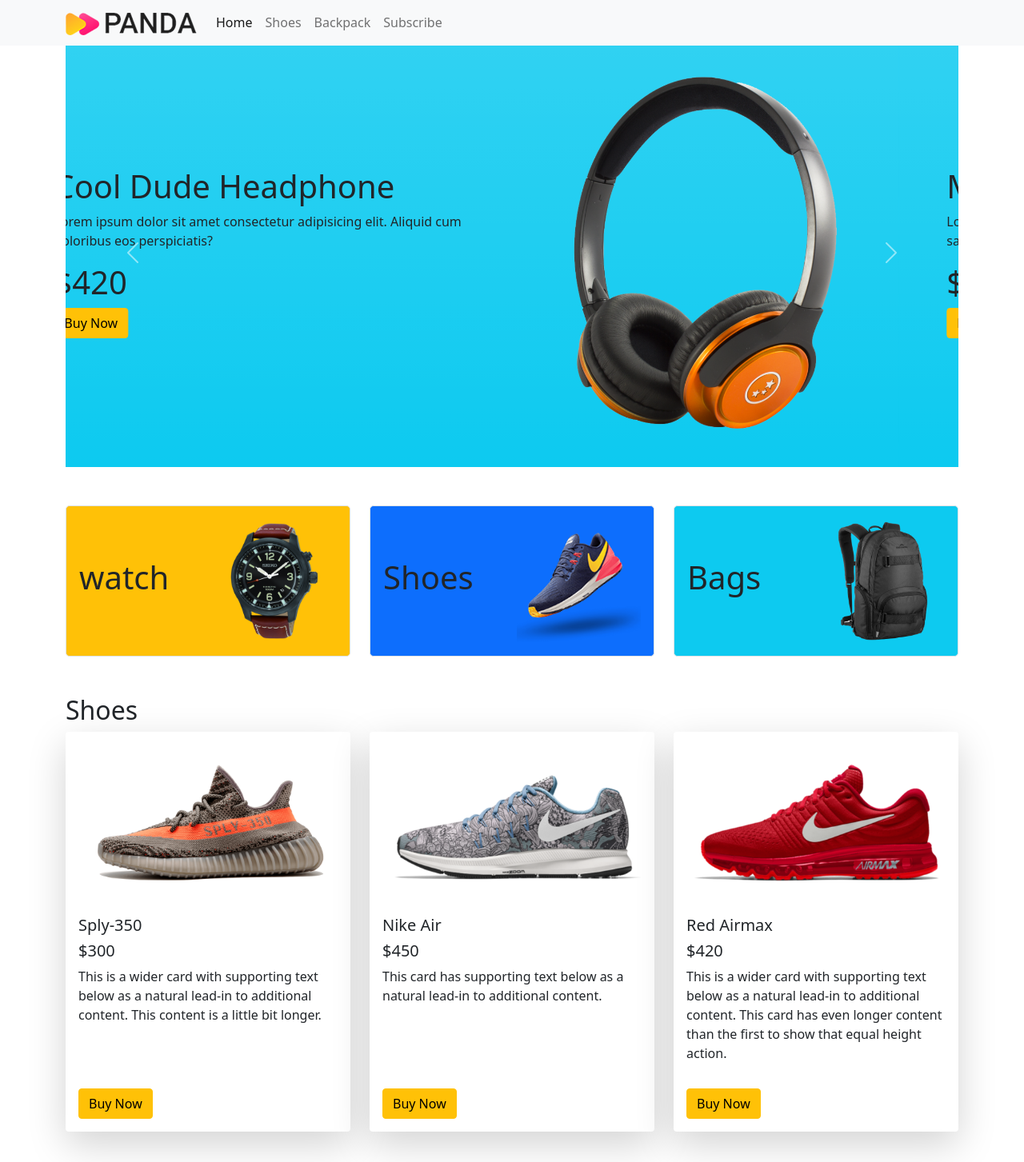
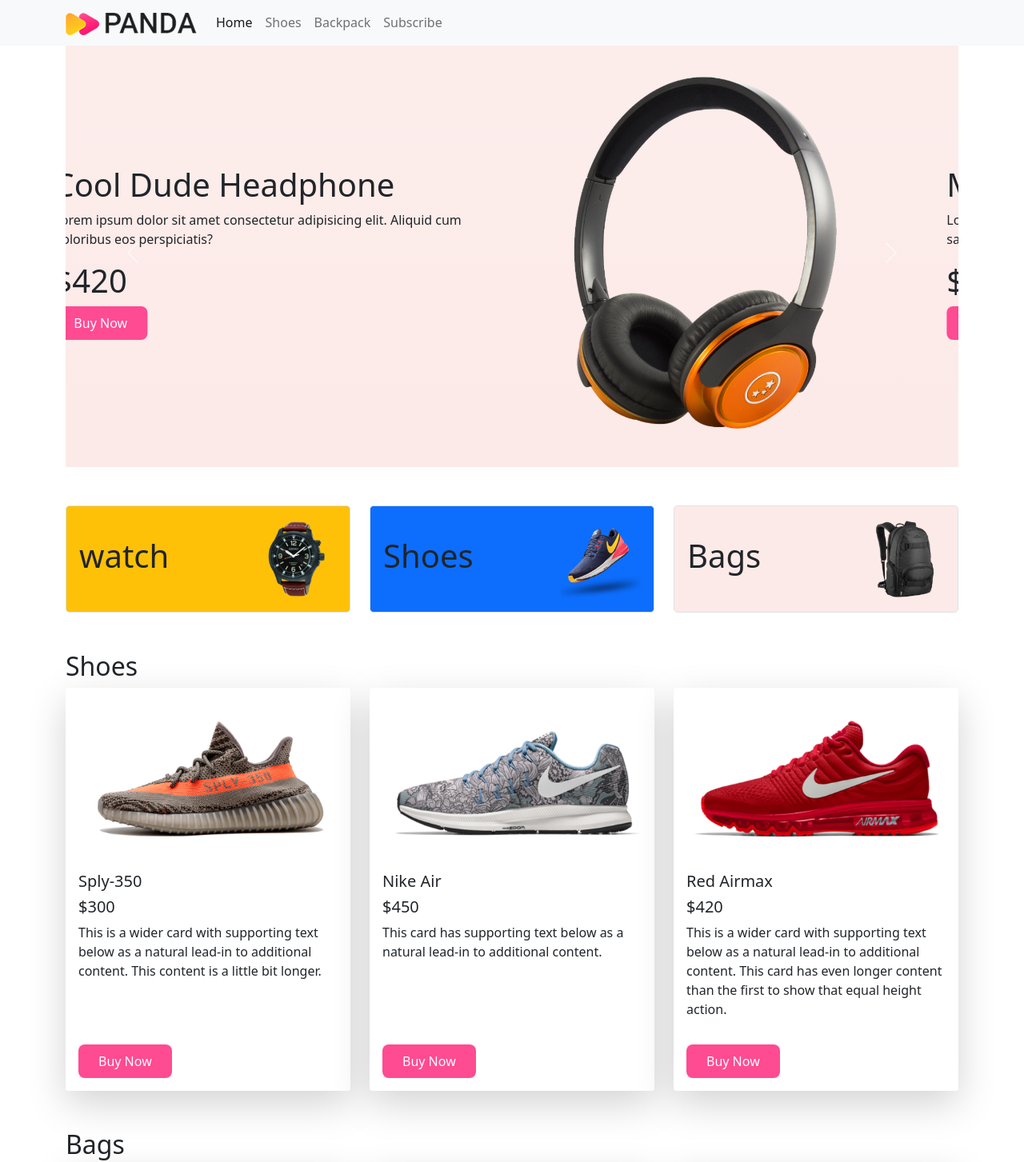
Before and after one commit to nSakib000/panda-commerce, a plain HTML site: page images/index.html in a window 1280 px wide. Shown: the top 1453 px of the page at 80% size. Drawn offline with nearby package versions, Linux system fonts and the light colour scheme.

Commit message:
final commit

```diff
--- a/images/index.html
+++ b/images/index.html
@@ -7,6 +7,8 @@
     <title>panda commerce</title>
     <!-- bootstrap stylesheet -->
     <link href="https://cdn.jsdelivr.net/npm/bootstrap@5.0.2/dist/css/bootstrap.min.css" rel="stylesheet" integrity="sha384-EVSTQN3/azprG1Anm3QDgpJLIm9Nao0Yz1ztcQTwFspd3yD65VohhpuuCOmLASjC" crossorigin="anonymous">
+    <!-- custom css -->
+    <link rel="stylesheet" href="style.css">
 </head>
 <body>
     <!-------------------------------
@@ -42,16 +44,16 @@
           <!-----------------------------
                   image slider
           ------------------------------->
-          <section class="container mt-5">
+          <section class="container my-5">
             <div id="carouselExampleControls" class="carousel slide" data-bs-ride="carousel">
               <div class="carousel-inner">
                 <div class="carousel-item active">
-                  <div class="row d-flex align-items-center bg-info bg-gradient p-5 rounded">
+                  <div class="row d-flex align-items-center panda-bg-info bg-gradient p-5 rounded">
                     <div class="col-lg-7">
                       <h1>Cool Dude Headphone</h1>
                       <p>Lorem ipsum dolor sit amet consectetur adipisicing elit. Aliquid cum doloribus eos perspiciatis?</p>
                       <h1>$420</h1>
-                      <button class="btn btn-warning">Buy Now</button>
+                      <button class="panda-btn">Buy Now</button>
                     </div>
                     <div class="col-lg-5">
                       <img src="banner-images/headphone.png" class="d-block w-100" alt="...">
@@ -59,12 +61,12 @@
                   </div>
                 </div>
                 <div class="carousel-item">
-                  <div class="row d-flex align-items-center bg-info bg-gradient p-5 rounded">
+                  <div class="row d-flex align-items-center panda-bg-info bg-gradient p-5 rounded">
                     <div class="col-lg-7">
                       <h1>Mega LCD Tv for sports</h1>
                       <p>Lorem ipsum dolor sit amet consectetur adipisicing elit. Aliquid cum sdhfdr safaer dsaregasf</p>
                       <h1>$600</h1>
-                      <button class="btn btn-warning">Buy Now</button>
+                      <button class="panda-btn">Buy Now</button>
                     </div>
                     <div class="col-lg-5">
                       <img src="banner-images/tv.png" class="d-block w-100" alt="...">
@@ -72,12 +74,12 @@
                   </div>
                 </div>
                 <div class="carousel-item">
-                  <div class="row d-flex align-items-center bg-info bg-gradient p-5 rounded">
+                  <div class="row d-flex align-items-center panda-bg-info bg-gradient p-5 rounded">
                     <div class="col-lg-7">
                       <h1>X-Box for your living room</h1>
                       <p>Lorem ipsum dolor sit amet consectetur adipisicing elit. Vel veniam veritatis ex, consectetur quasi in!</p>
                       <h1>$1200</h1>
-                      <button class="btn btn-warning">Buy Now</button>
+                      <button class="panda-btn">Buy Now</button>
                     </div>
                     <div class="col-lg-5">
                       <img src="banner-images/xbox.png" class="d-block w-100" alt="...">
@@ -105,19 +107,19 @@
             <div class="col-lg-4 col-md-6">
               <div class="p-3 border rounded-3 bg-warning d-flex align-items-center justify-content-between">
                 <h1>watch</h1>
-                <img src="categories/watch.png" alt="">
+                <img src="categories/watch.png" width="100px" alt="">
               </div>
             </div>
             <div class="col-lg-4 col-md-6">
               <div class="p-3 border rounded-3 bg-primary d-flex align-items-center justify-content-between">
                 <h1>Shoes</h1>
-                <img src="categories/shoes.png" alt="">
+                <img src="categories/shoes.png" width="100px" alt="">
               </div>
             </div>
             <div class="col-lg-4 col-md-6">
-              <div class="p-3 border rounded-3 bg-info d-flex align-items-center justify-content-between">
+              <div class="p-3 border rounded-3 panda-bg-info d-flex align-items-center justify-content-between">
                 <h1>Bags</h1>
-                <img src="categories/bag.png" alt="">
+                <img src="categories/bag.png" width="100px" alt="">
               </div>
             </div>
           </div>
@@ -137,7 +139,7 @@
                 <p class="card-text">This is a wider card with supporting text below as a natural lead-in to additional content. This content is a little bit longer.</p>
               </div>
               <div class="m-3">
-                <button class="btn btn-warning">Buy Now</button>
+                <button class="panda-btn">Buy Now</button>
               </div>
             </div>
           </div>
@@ -150,7 +152,7 @@
                 <p class="card-text">This card has supporting text below as a natural lead-in to additional content.</p>
               </div>
               <div class="m-3">
-                <button class="btn btn-warning">Buy Now</button>
+                <button class="panda-btn">Buy Now</button>
               </div>
             </div>
           </div>
@@ -163,7 +165,7 @@
                 <p class="card-text">This is a wider card with supporting text below as a natural lead-in to additional content. This card has even longer content than the first to show that equal height action.</p>
               </div>
               <div class="m-3">
-                <button class="btn btn-warning">Buy Now</button>
+                <button class="panda-btn">Buy Now</button>
               </div>
             </div>
           </div>
@@ -184,7 +186,7 @@
                 <p class="card-text">This is a wider card with supporting text below as a natural lead-in to additional content. This content is a little bit longer.</p>
               </div>
               <div class="m-3">
-                <button class="btn btn-warning">Buy Now</button>
+                <button class="panda-btn">Buy Now</button>
               </div>
             </div>
           </div>
@@ -197,7 +199,7 @@
                 <p class="card-text">This card has supporting text below as a natural lead-in to additional content.</p>
               </div>
               <div class="m-3">
-                <button class="btn btn-warning">Buy Now</button>
+                <button class="panda-btn">Buy Now</button>
               </div>
             </div>
           </div>
@@ -210,7 +212,7 @@
                 <p class="card-text">This is a wider card with supporting text below as a natural lead-in to additional content. This card has even longer content than the first to show that equal height action.</p>
               </div>
               <div class="m-3">
-                <button class="btn btn-warning">Buy Now</button>
+                <button class="panda-btn">Buy Now</button>
               </div>
             </div>
           </div>
@@ -219,13 +221,13 @@
       <!------------------------------
             Subscribe section
        ------------------------------->
-       <section style="height: 400px;" class="container d-flex justify-content-center align-items-center bg-info mt-5 " id="subscribe">
+       <section style="height: 400px;" class="container d-flex justify-content-center align-items-center panda-bg-info mt-5 " id="subscribe">
           <div>
             <h1>LET'S STAY IN TOUCH </h1>
             <p>Get updates on sales, special and more</p>
-            <input type="email" placeholder="Your email">
+            <input class="form-control" type="email" placeholder="Your email">
             <br>
-            <button class="btn btn-warning">Submit</button>
+            <button class="panda-btn">Submit</button>
           </div>
        </section>
     </main>
--- a/images/style.css
+++ b/images/style.css
@@ -0,0 +1,11 @@
+.panda-bg-info{
+    background-color: #fceae8;
+}
+.panda-btn{
+    background-image: linear-gradient(to bottom), #FF589B, 0%;
+    color: white;
+    background-color: #ff4b92;
+    border-radius: 8px;
+    padding: 9px 25px;
+    border: none;
+}
```
